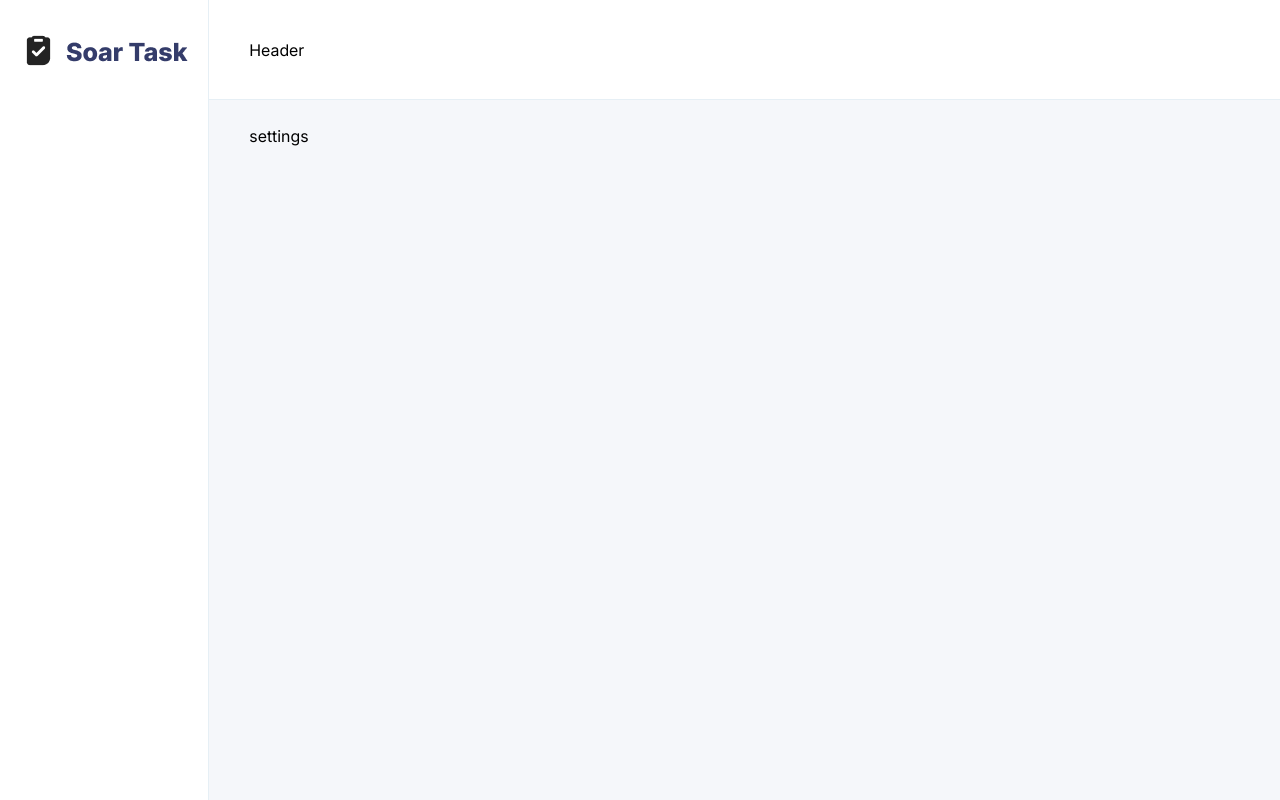
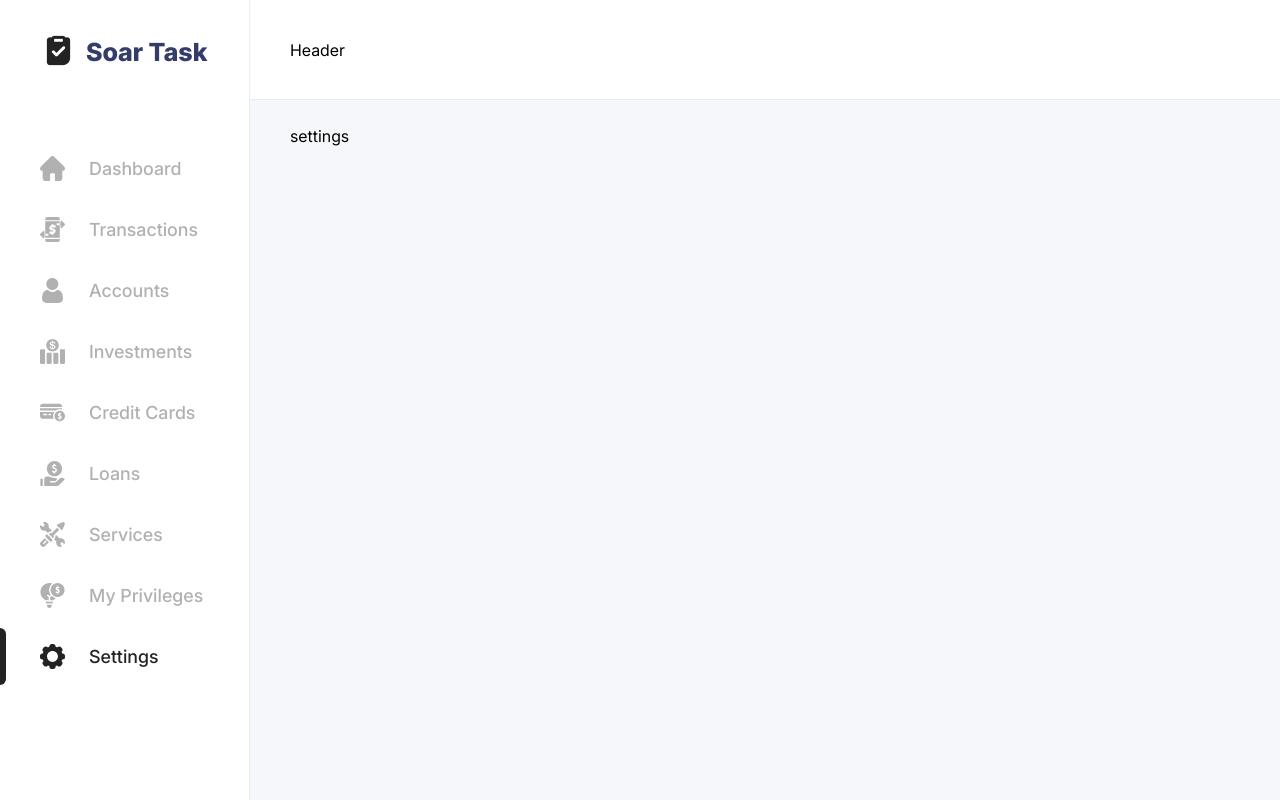
Before and after one commit to mmilad75/soar, a React (Vite) app: page /settings in a window 1280 px wide. Built offline with nearby package versions, Linux system fonts and the light colour scheme.

Commit message:
implement side navbar

```diff
--- a/src/components/Layout/Sidebar/Sidebar.tsx
+++ b/src/components/Layout/Sidebar/Sidebar.tsx
@@ -1,9 +1,11 @@
 import SidebarLogo from './SidebarLogo';
+import SidebarNav from './SidebarNav';
 
 const Sidebar: React.FC = () => {
   return (
-    <aside className="w-sidebar border-r border-r-sky">
+    <aside className="w-sidebar border-r border-r-sky shrink-0">
       <SidebarLogo />
+      <SidebarNav />
     </aside>
   );
 };
--- /dev/null
+++ b/src/components/Layout/Sidebar/SidebarNav.tsx
@@ -0,0 +1,17 @@
+import { useLocation } from 'react-router';
+import SidebarNavItem from './SidebarNavItem';
+import { navItems } from './sidebarNavItems';
+
+const SidebarNav: React.FC = () => {
+  const location = useLocation();
+
+  return (
+    <nav className="mt-10">
+      {navItems.map((item) => (
+        <SidebarNavItem key={item.to} isActive={location.pathname === item.to} {...item} />
+      ))}
+    </nav>
+  );
+};
+
+export default SidebarNav;
--- /dev/null
+++ b/src/components/Layout/Sidebar/SidebarNavItem.tsx
@@ -0,0 +1,35 @@
+import { Icon, IconName } from '@/components/UI';
+import classNames from 'classnames';
+import { NavLink } from 'react-router';
+
+export interface ISidebarNavItemProps {
+  title: string;
+  icon: IconName;
+  to: string;
+  isActive?: boolean;
+}
+
+const SidebarNavItem: React.FC<ISidebarNavItemProps> = ({ title, icon, to, isActive }) => {
+  const linkClassNames = classNames(
+    'relative group transition',
+    'flex items-center',
+    'px-10 py-4 mb-1 ',
+    isActive && 'text-base fill-base',
+    !isActive && 'text-subdued fill-subdued hover:fill-base hover:text-base'
+  );
+
+  const indicatorClassNames = classNames(
+    'absolute top-0 left-0 h-full w-1.5 bg-dark rounded-tr-lg rounded-br-lg transition',
+    isActive ? 'opacity-100' : 'opacity-0 group-hover:opacity-100'
+  );
+
+  return (
+    <NavLink to={to} className={linkClassNames}>
+      <Icon className="mr-6" name={icon} size={25} />
+      <span className="font-medium text-lg leading-none	">{title}</span>
+      <span className={indicatorClassNames}></span>
+    </NavLink>
+  );
+};
+
+export default SidebarNavItem;
--- /dev/null
+++ b/src/components/Layout/Sidebar/sidebarNavItems.ts
@@ -0,0 +1,49 @@
+import { ISidebarNavItemProps } from './SidebarNavItem';
+
+export const navItems: ISidebarNavItemProps[] = [
+  {
+    title: 'Dashboard',
+    icon: 'home',
+    to: '/',
+  },
+  {
+    title: 'Transactions',
+    icon: 'transfer',
+    to: '/transactions',
+  },
+  {
+    title: 'Accounts',
+    icon: 'user',
+    to: '/accounts',
+  },
+  {
+    title: 'Investments',
+    icon: 'investment',
+    to: '/investments',
+  },
+  {
+    title: 'Credit Cards',
+    icon: 'creditCard',
+    to: '/credit-cards',
+  },
+  {
+    title: 'Loans',
+    icon: 'loan',
+    to: '/loans',
+  },
+  {
+    title: 'Services',
+    icon: 'service',
+    to: '/services',
+  },
+  {
+    title: 'My Privileges',
+    icon: 'econometrics',
+    to: '/privileges',
+  },
+  {
+    title: 'Settings',
+    icon: 'settings',
+    to: '/settings',
+  },
+];
```
